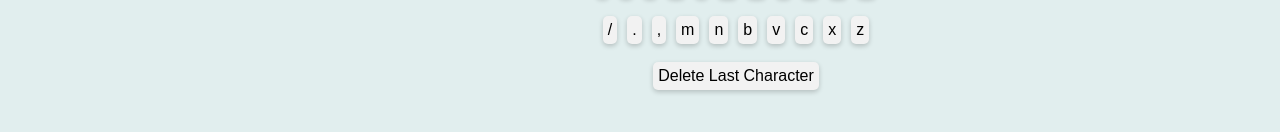
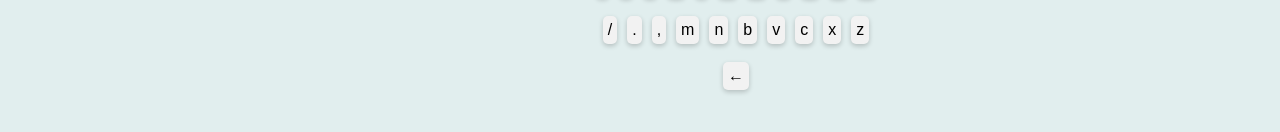
Before and after one commit to saratamar100/TextEditorProject, a React (Create React App) app: page / in a window 1280 px wide. Shown: the part 616-748 px from the top of the page. Built offline with nearby package versions, Linux system fonts and the light colour scheme.

Commit message:
delete emoji

```diff
--- a/src/deletebutton.js
+++ b/src/deletebutton.js
@@ -3,7 +3,7 @@ class DeleteButton extends Component {
   render() {
     return (
       <button onClick={this.props.handleDeleteLastChar}>
-        Delete Last Character
+        &#8592;
       </button>
     );
   }
```
